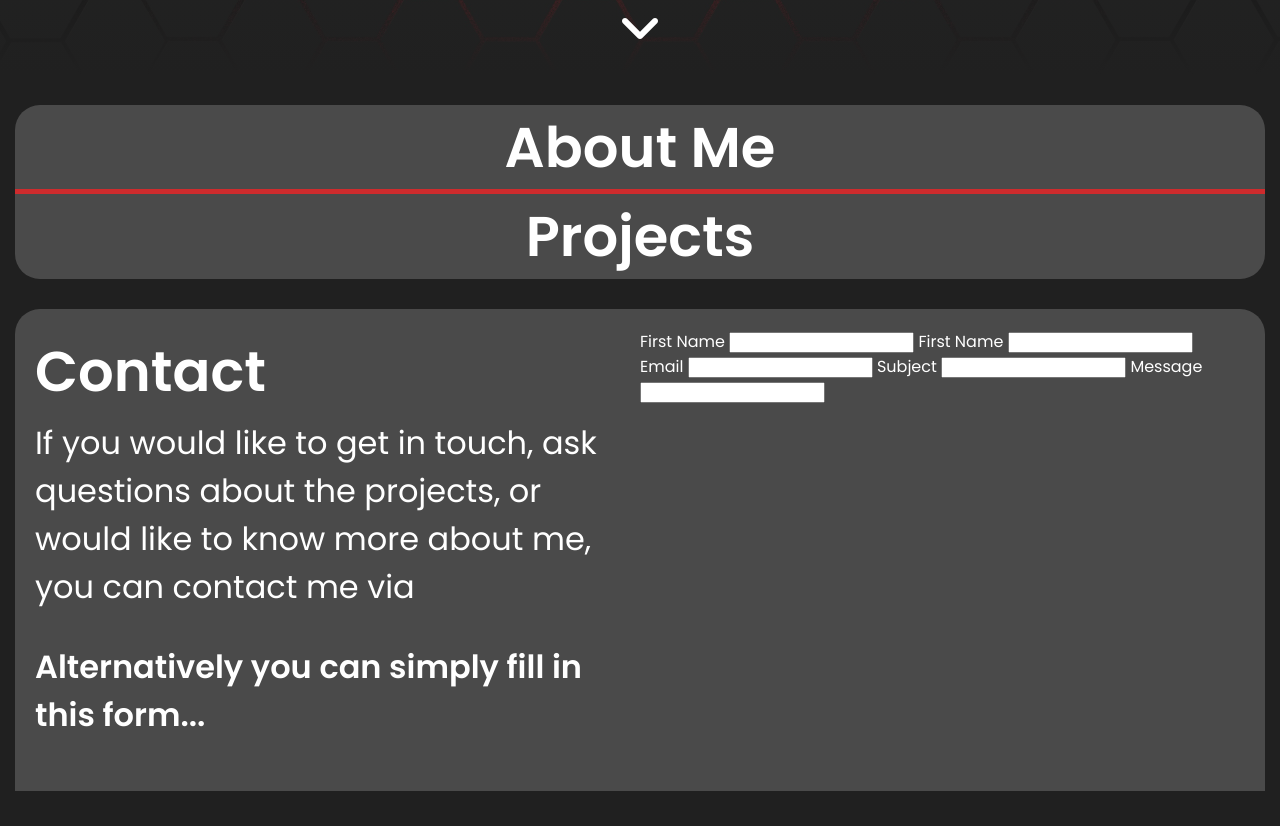
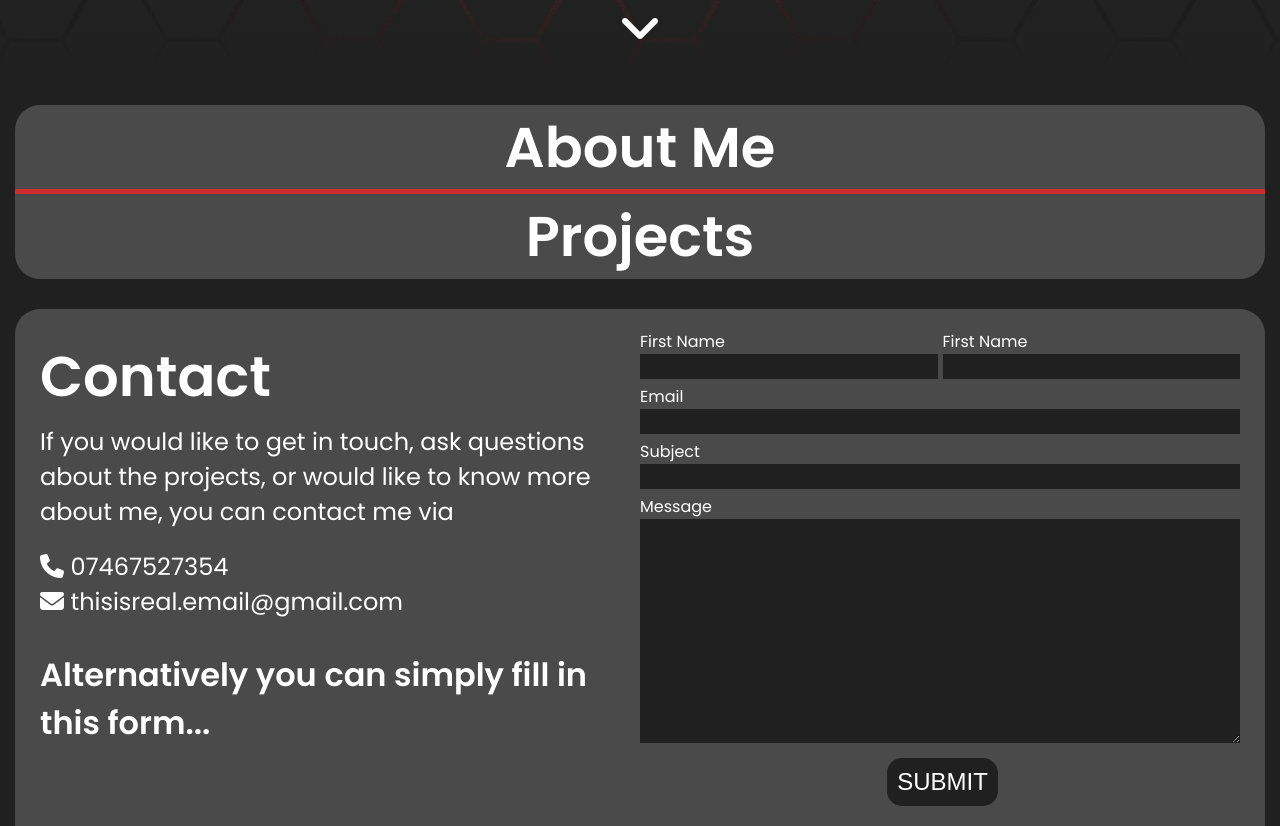
Before and after one commit to RJURU/Portfolio, a plain HTML site: page index.html in a window 1280 px wide. Shown: the part 725-1551 px from the top of the page. Before the commit the page ends 1516 px from the top, so only its background shows below. Drawn offline with Linux system fonts and the light colour scheme.

Commit message:
Remade The Contact Section

```diff
--- a/index.html
+++ b/index.html
@@ -210,25 +210,44 @@
                         <div class="contact-info">
                             <h2>Contact</h2>
                             <p>If you would like to get in touch, ask questions about the projects, or would like to know more about me, you can contact me via</p>
-                            <span class="contact-phone"></span>
-                            <span class="contact-email"></span>
+                            <span class="contact-phone">
+                                <i class="fa-solid fa-phone"></i>
+                                07467527354
+                            </span> <br>
+                            <span class="contact-email">
+                                <i class="fa-solid fa-envelope"></i>
+                                thisisreal.email@gmail.com
+                            </span>
                             <h3>Alternatively you can simply fill in this form...</h3>
                         </div>
                     </div>
                     <div class="contact-col">
                         <form method="POST" accept="utf-8" class="contact-form" ud="contact-form">
                             <div class="name">
+                                <div class="col-1">
                                     <label for="first-name">First Name</label>
                                     <input type="text" class="form-control" id="first-name" name="first name">
+                                </div>
+                                <div class="col-1">
                                     <label for="last-name">First Name</label>
                                     <input type="text" class="form-control" id="last-name" name="last name">
                                 </div>
+                            </div>
+                            <div class="col-2">
                                 <label for="email">Email</label>
                                 <input type="email" class="form-control" id="email" name="email">
+                            </div>
+                            <div class="col-2">
                                 <label for="subject">Subject</label>
                                 <input type="text" class="form-control" id="subject" name="emailsubject">
+                            </div>
+                            <div class="col-2">
                                 <label for="message">Message</label>
-                            <input type="text" class="form-control" id="message" name="emailmessage">
+                                <textarea type="text" class="form-control" id="message" name="emailmessage"></textarea>
+                            </div>
+                            <div class="submit-btn-container">
+                                <button name="submit" class="btn">Submit</button>
+                            </div>
                         </form>
                     </div>
                 </div>
--- a/main.scss
+++ b/main.scss
@@ -181,6 +181,9 @@ button {
         h2 {
             border-bottom: 5px solid $highlight;
         }
+        &:hover {
+            text-shadow: 0px 0px 10px black;
+        }
     }
 }
 
@@ -190,6 +193,9 @@ button {
     .projects-title {
         h2 {
             border-top: 5px solid $highlight;
+        }
+        &:hover {
+            text-shadow: 0px 0px 10px black;
         }
     }
 }
@@ -321,14 +327,77 @@ button {
     display: flex;
 }
 
+.contact-info {
+    padding: 5px;
+    p {
+        font-size: 1.5rem;
+        margin-bottom: 20px;
+    }
+}
+
 .contact-col {
     width: 50%;
 }
 
+.contact-phone, .contact-email {
+    font-size: 1.5rem;
+}
+
+.name {
+    display: flex;
+}
+
+.col-1 {
+    display: flex;
+    flex-direction: column;
+    width: 50%;
+}
+
+.col-2 {
+    display: flex;
+    flex-direction: column;
+}
+
+.form-control {
+    background: $primary;
+    border: 0;
+    margin-right: 5px;
+    margin-bottom: 5px;
+    font-size: 1.25rem;
+    color: white;
+    &:hover {
+        outline: 2px solid $highlight;
+    }
+    &:focus {
+        outline: 3px solid $highlight;
+        box-shadow: 0 0 10px $highlight;
+    }
+}
+
+textarea#message {
+    height: 220px;
+}
+
+.btn {
+    background: $primary;
+    border: 0;
+    font-size: 1.5rem;
+    color: white;
+    margin-top: 10px;
+    padding: 10px;
+    border-radius: 15px;
+    text-transform: uppercase;
+    &:hover {
+        outline: 3px solid $highlight;
+    }
+}
+
+.submit-btn-container {
+    text-align: center;
+}
 
 
 @media (max-width: 768px) {
-
     .nav {
         li {
             margin-left: 25px;
@@ -340,4 +409,16 @@ button {
             display: block;
         }
     }
+    #contact {
+        flex-direction: column;
+    }
+    .contact-col {
+        width: 100%;
+    }
+    .name {
+        flex-direction: column;
+    }
+    .col-1 {
+        width: 100%;
+    }
 }
```
Also changed, not shown: main.css, 1 other file. Lines whose indentation alone changed are shown as unchanged.
